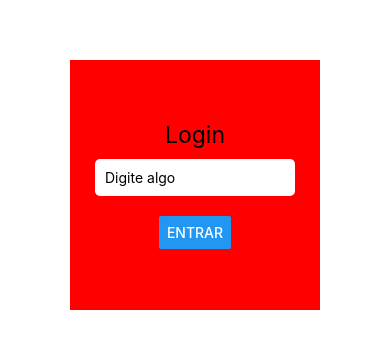
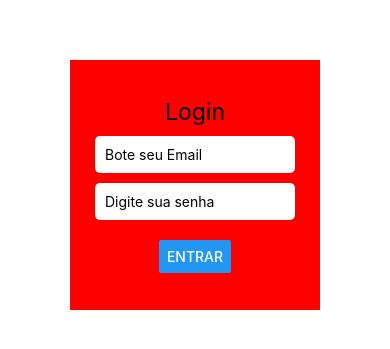
Before and after one commit to jeanpaulo204/ShoppingMobile, a React Native app: screen / in a window 390 px wide. Shown: the part 237-586 px from the top of the page. Built offline with nearby package versions, Linux system fonts and the light colour scheme.

Commit message:
new update

```diff
--- a/App.js
+++ b/App.js
@@ -17,7 +17,12 @@ export default function App() {
       <StatusBar style="auto" />
       <View style={styles.batata}>
         <Text style={styles.texto}>Login</Text>
-        <TextInput style={styles.input} placeholder="Digite algo" />
+        <TextInput style={styles.input} placeholder="Bote seu Email" />
+        <TextInput
+        style={styles.input}
+        placeholder="Digite sua senha"
+        secureTextEntry={true}
+      />
       <View style={styles.btn}>
         <Button onPress={CliqueEmMim} title="Entrar" />
       </View>
```
